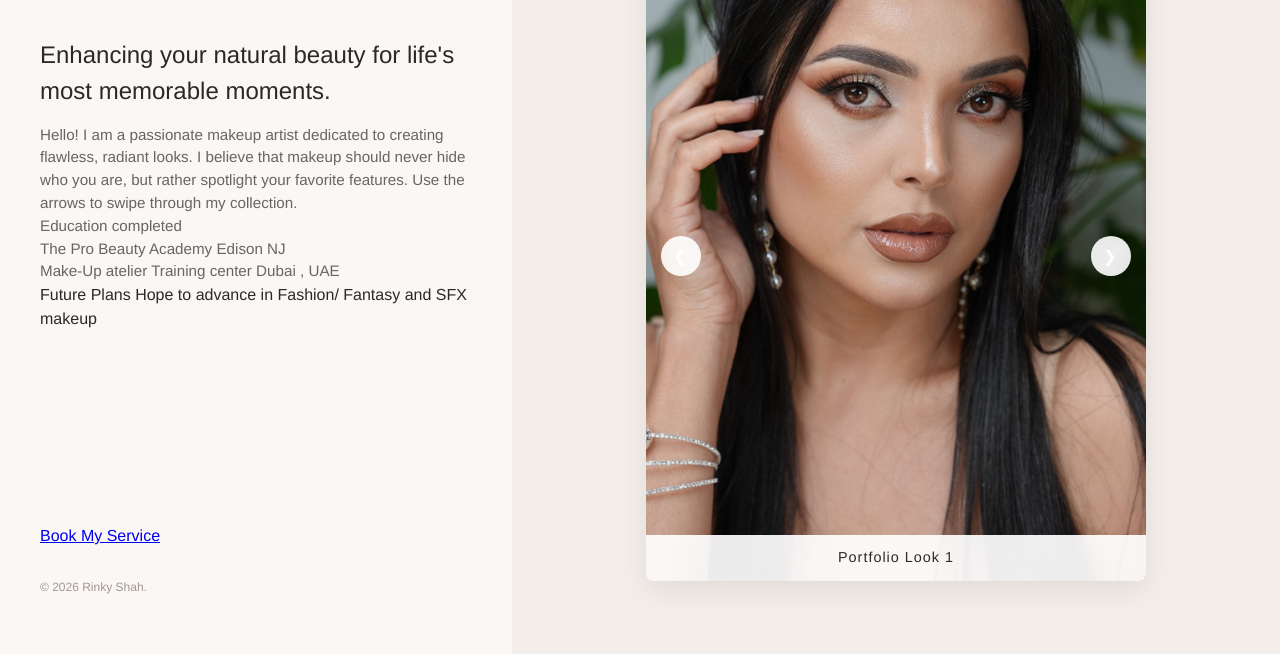
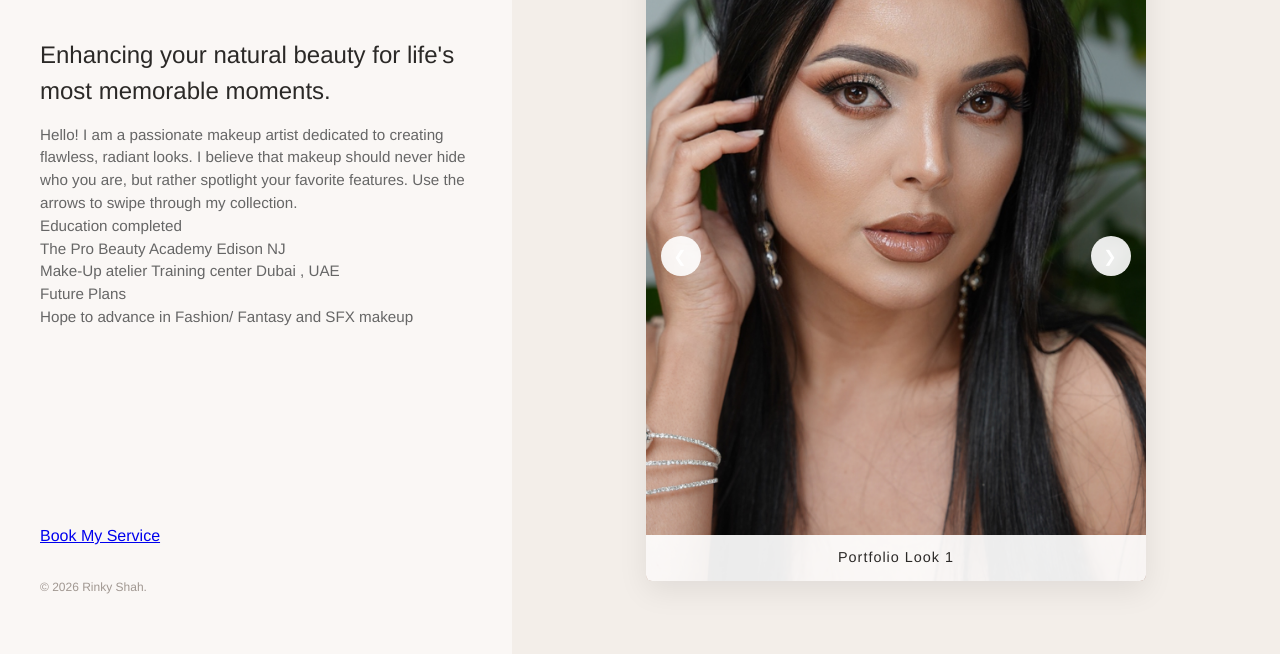
Before and after one commit to rinkyshah/rinkyshah.github.io, a plain HTML site: page index.html in a window 1280 px wide. Shown: the part 144-798 px from the top of the page. Drawn offline with Linux system fonts and the light colour scheme.

Commit message:
adding future plans

```diff
--- a/index.html
+++ b/index.html
@@ -23,10 +23,7 @@
                     <p>Education completed <br >
                     The Pro Beauty Academy Edison NJ<br>
                     Make-Up atelier Training center Dubai , UAE</p>
-
-
-
-Future Plans
+                    <p>Future Plans<br>
 Hope to advance in Fashion/ Fantasy and SFX makeup  </p>
                 </div>
             </div>
```
